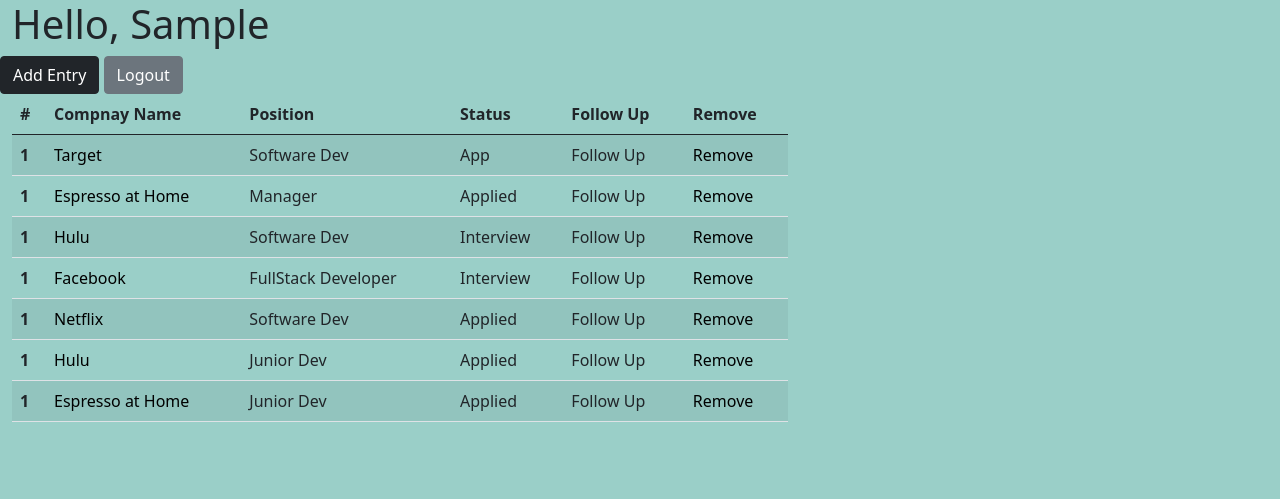
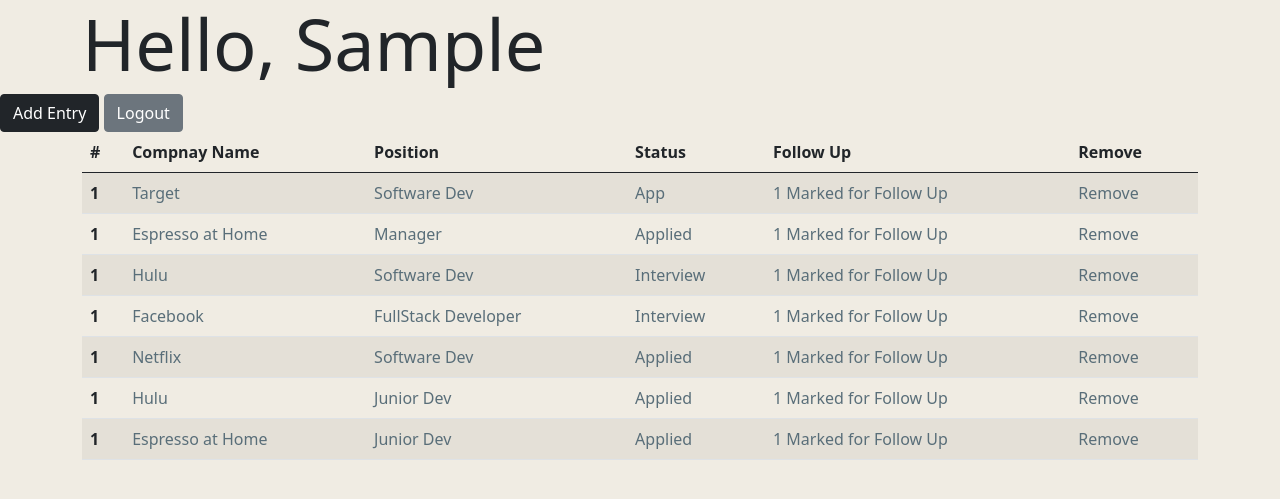
Before and after one commit to raphtis/JobHunt, a Django app: template jobHuntProject/jobHuntApp/templates/jobs.html in a window 1280 px wide. Shown: the top 499 px of the page. Run offline with Django 3.2, Linux system fonts and the light colour scheme; the template is opened without the code that fills it: values that come from a table or form of the project are taken from there, others are empty; a user stored in the database is signed in; data comes from the database, SQL or seed files in the repository; both versions use the stored data as it was after the commit; tables that the repository leaves empty hold one stand-in row (values such as "Sample post").

Commit message:
Added follow up functionality

```diff
--- a/jobHuntProject/jobHuntApp/models.py
+++ b/jobHuntProject/jobHuntApp/models.py
@@ -73,6 +73,7 @@
     position = models.CharField(max_length=50)
     status = models.CharField(max_length=50)
     created_by = models.ForeignKey(User, related_name="jobs", on_delete=models.CASCADE, null=True)
+    users_follow_up = models.ManyToManyField(User, related_name="jobs_users_marked")
     created_at = models.DateTimeField(auto_now_add=True)
     updated_at = models.DateTimeField(auto_now=True)
     objects = JobManager()
--- a/jobHuntProject/jobHuntApp/static/css/style.css
+++ b/jobHuntProject/jobHuntApp/static/css/style.css
@@ -1,16 +1,34 @@
+* {
+    /* border: 1px lightcoral solid; */
+}
+
 body {
-    background-color: rgb(154, 207, 200);
-    width: 800px;
+    background-color: #F0ECE3;
+    /* width: 800px; */
+}
+
+h6 {
+    color: #596E79;
+}
+
+p {
+    color: #596E79;
+}
+
+td {
+    color: #596E79;
+}
+a {
+    text-decoration: none;
+    color: #596E79;
+}
+
+.form-div label {
+    color: #596E79;
 }
 
 .form-div {
-    background-color: antiquewhite;
+    background-color: #DFD3C3;
     margin-top: 20px;
-    opacity: 80%;
-    width: 600px;
+    width: 500px;
 }
-
-a {
-    text-decoration: none;
-    color: black;
-}
--- a/jobHuntProject/jobHuntApp/templates/addlisting.html
+++ b/jobHuntProject/jobHuntApp/templates/addlisting.html
@@ -24,7 +24,7 @@
         {% comment %} POST JOB {% endcomment %}
         <div class="d-flex justify-content-center">
             <div class="row g-4 px-4 form-div">
-            <h1>Applied to...</h1>
+            <h1 class="display-2">Applied to...</h1>
                 <form action="/create_entry" method="POST">
                     {% csrf_token %}
                     <div class="col">
@@ -39,6 +39,7 @@
                         </div>
                     </div>
                     <button type="submit" class="btn btn-success">Submit</button>
+                    <a class="btn btn-Dark" href="/jobs" role="button">Cancel </a>
                 </form>
             </div>
         </div>
--- a/jobHuntProject/jobHuntApp/templates/index.html
+++ b/jobHuntProject/jobHuntApp/templates/index.html
@@ -11,7 +11,7 @@
 </head>
     <body>
         <div class="container">
-        <h1>Job Hunt</h1>
+        <h1 class="display-2 ">Job Hunt</h1>
             <div class="row">
                 <div class="col-5 px-3">
                     <h1 class="display-4">New User</h1>
--- a/jobHuntProject/jobHuntApp/templates/jobs.html
+++ b/jobHuntProject/jobHuntApp/templates/jobs.html
@@ -12,7 +12,7 @@
     </head>
     <body>
         <div class="container">
-        <h1>Hello, {{user.first_name}} </h1>
+        <h1 class="display-2">Hello, {{user.first_name}} </h1>
             {% if messages %}
             <ul class="messages">
                 {% for message in messages %}
@@ -27,7 +27,6 @@
             </div>
         </div>
 
-
         <div class="container">
             <table class="table table-striped">
             <thead>
@@ -38,7 +37,6 @@
                 <th scope="col">Status</th>
                 <th scope="col">Follow Up</th>
                 <th scope="col">Remove</th>
-
                 </tr>
             </thead>
             <tbody>
@@ -49,9 +47,11 @@
                 <td><a href="/jobs/{{job.id}}/edit">{{job.company_name}}</a></td>
                 <td>{{job.position}}</td>
                 <td>{{job.status}}</td>
-                <td>Follow Up</td>
+
+                <td><a href="/followUp/{{job.id}}">{{job.users_follow_up.all.count}} Marked for Follow Up</a></td>
+
+
                 <td><a href="/jobs/{{job.id}}/delete">Remove</a></td>
-
                 </tr>
             {%endfor%}
             </tbody>
--- a/jobHuntProject/jobHuntApp/templates/listingdetails.html
+++ b/jobHuntProject/jobHuntApp/templates/listingdetails.html
@@ -11,7 +11,7 @@
         <div class="container container-links">
             <ul class="nav justify-content-end">
                 <li class="nav-item">
-                    <a class="nav-link" href="/quotes">Dashboard</a>
+                    <a class="nav-link" href="/jobs">Dashboard</a>
                 </li>
                 <li class="nav-item">
                     <a class="nav-link" href="/logout">Logout</a>
--- a/jobHuntProject/jobHuntApp/urls.py
+++ b/jobHuntProject/jobHuntApp/urls.py
@@ -13,6 +13,8 @@
     path('create_entry', views.create_entry),
     path('addlisting', views.addlisting),
     path('users/<int:user_id>', views.user),
+    path('followUp/<int:job_id>/', views.followUp),
+    path('noFollowUp/<int:job_id>/', views.noFollowUp),
     path('jobs/<int:job_id>/edit', views.edit_entry),
     path('jobs/<int:job_id>/update', views.update),
     path('jobs/<int:job_id>/delete', views.delete),
```
Also changed, not shown: jobHuntProject/jobHuntApp/templates/profile.html (+8 -4 lines), jobHuntProject/jobHuntApp/views.py (+20 -0 lines), jobHuntProject/db.sqlite3, jobHuntProject/jobHuntApp/migrations/0005_job_users_follow_up.py (added).
